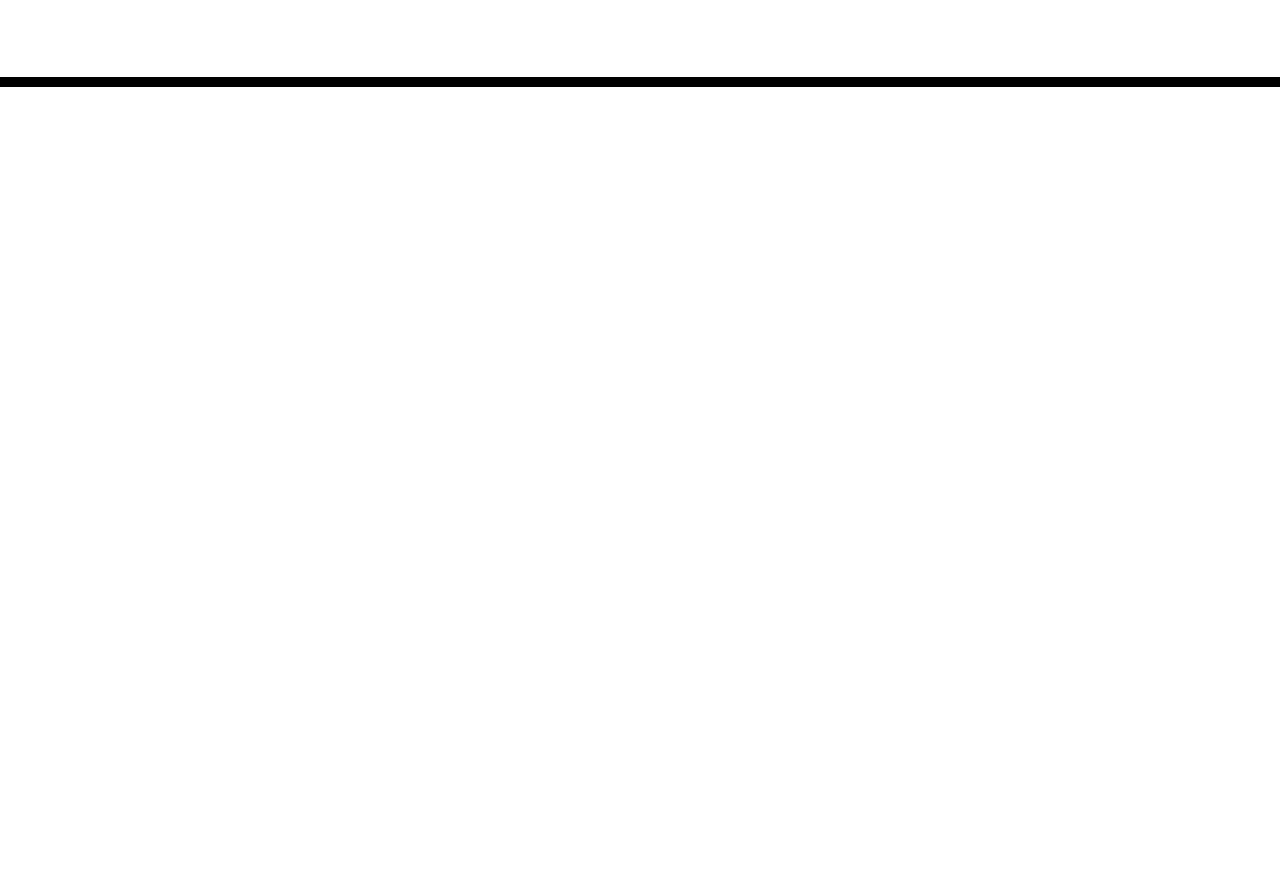
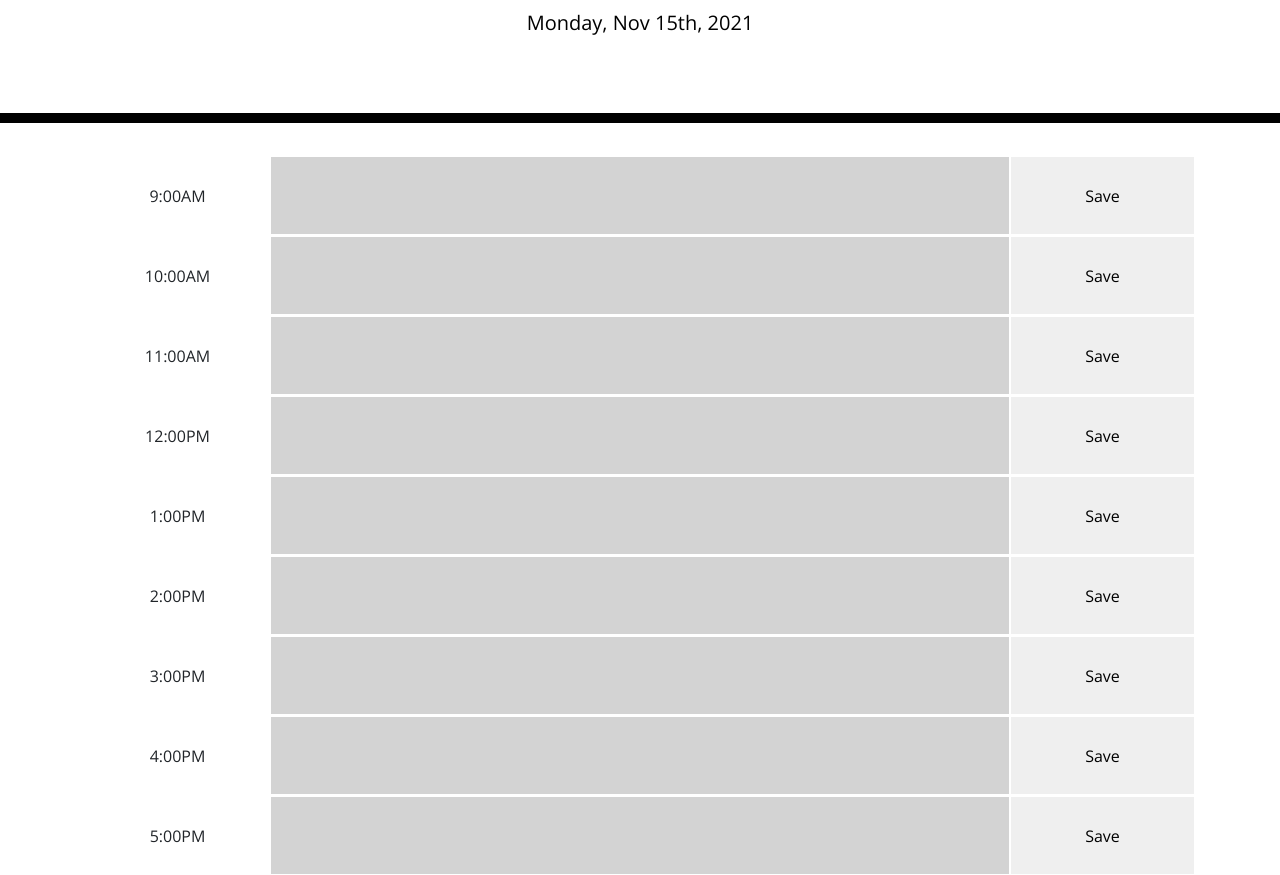
Before and after one commit to zugzw4ng/day-planner-jquery, a plain HTML site: page index.html in a window 1280 px wide. Shown: the part 181-1056 px from the top of the page. Before the commit the page ends 800 px from the top, so only its background shows below. Drawn offline with nearby package versions, Linux system fonts and the light colour scheme; files that its build step writes are made by us from their sources.

Commit message:
added time blocks with HTML using label, input, and buttons for each hour

```diff
--- a/assets/css/style.css
+++ b/assets/css/style.css
@@ -11,6 +11,11 @@ body {
     color: #000000;
     border-left: 1px solid black;
     padding: 10px;
+  }
+
+  label {
+    padding: 0;
+    margin: 0;
   }
 
   .jumbotron {
--- a/index.html
+++ b/index.html
@@ -9,7 +9,7 @@
     <link rel="stylesheet" href="https://use.fontawesome.com/releases/v5.8.1/css/all.css"
         integrity="sha384-50oBUHEmvpQ+1lW4y57PTFmhCaXp0ML5d60M1M7uH2+nqUivzIebhndOJK28anvf" crossorigin="anonymous" />
     <link href="https://fonts.googleapis.com/css?family=Open+Sans&display=swap" rel="stylesheet" />
-  <link rel="stylesheet" href="style.css" />
+    <link rel="stylesheet" href="./assets/css/style.css" />
     <title>Work Day Scheduler</title>
 </head>
 
@@ -21,10 +21,74 @@
     </header>
     <div class="container">
         <!-- Timeblocks go here -->
+            <div class="container">
+                <div class="row">
+                    <label for="9" class="col-lg-2 align-items-center d-flex justify-content-center">9:00AM</label>
+                    <input type="text" id="9" name="9" class="col-lg-8 border border-white inputField">
+                    <button class="col-lg-2 border border-white saveButton">Save</button>
+                </div>
+            </div>
+            <div class="container">
+                <div class="row">
+                    <label for="10" class="col-lg-2 align-items-center d-flex justify-content-center">10:00AM</label>
+                    <input type="text" id="10" name="10" class="col-lg-8 border border-white inputField">
+                    <button class="col-lg-2 border border-white saveButton">Save</button>
+                </div>
+            </div>
+            <div class="container">
+                <div class="row">
+                    <label for="11" class="col-lg-2 align-items-center d-flex justify-content-center">11:00AM</label>
+                    <input type="text" id="11" name="11" class="col-lg-8 border border-white inputField">
+                    <button class="col-lg-2 border border-white saveButton">Save</button>
+                </div>
+            </div>
+            <div class="container">
+                <div class="row">
+                    <label for="12" class="col-lg-2 align-items-center d-flex justify-content-center">12:00PM</label>
+                    <input type="text" id="12" name="12" class="col-lg-8 border border-white inputField">
+                    <button class="col-lg-2 border border-white saveButton">Save</button>
+                </div>
+            </div>
+            <div class="container">
+                <div class="row">
+                    <label for="13" class="col-lg-2 align-items-center d-flex justify-content-center">1:00PM</label>
+                    <input type="text" id="13" name="13" class="col-lg-8 border border-white inputField">
+                    <button class="col-lg-2 border border-white saveButton">Save</button>
+                </div>
+            </div>
+            <div class="container">
+                <div class="row">
+                    <label for="14" class="col-lg-2 align-items-center d-flex justify-content-center">2:00PM</label>
+                    <input type="text" id="14" name="14" class="col-lg-8 border border-white inputField">
+                    <button class="col-lg-2 border border-white saveButton">Save</button>
+                </div>
+            </div>
+            <div class="container">
+                <div class="row">
+                    <label for="15" class="col-lg-2 align-items-center d-flex justify-content-center">3:00PM</label>
+                    <input type="text" id="15" name="15" class="col-lg-8 border border-white inputField">
+                    <button class="col-lg-2 border border-white saveButton">Save</button>
+                </div>
+            </div>
+            <div class="container">
+                <div class="row">
+                    <label for="16" class="col-lg-2 align-items-center d-flex justify-content-center">4:00PM</label>
+                    <input type="text" id="16" name="16" class="col-lg-8 border border-white inputField">
+                    <button class="col-lg-2 border border-white saveButton">Save</button>
+                </div>
+            </div>
+            <div class="container">
+                <div class="row">
+                    <label for="17" class="col-lg-2 align-items-center d-flex justify-content-center">5:00PM</label>
+                    <input type="text" id="17" name="17" class="col-lg-8 border border-white inputField">
+                    <button class="col-lg-2 border border-white saveButton">Save</button>
+                </div>
+            </div>
     </div>
 
     <script src="https://cdnjs.cloudflare.com/ajax/libs/jquery/3.2.1/jquery.min.js"></script>
     <script src="https://cdnjs.cloudflare.com/ajax/libs/moment.js/2.24.0/moment.min.js"></script>
+    <script src="assets/js/script.js"></script>
 </body>
 
 </html>
```
Lines whose indentation alone changed are shown as unchanged.
